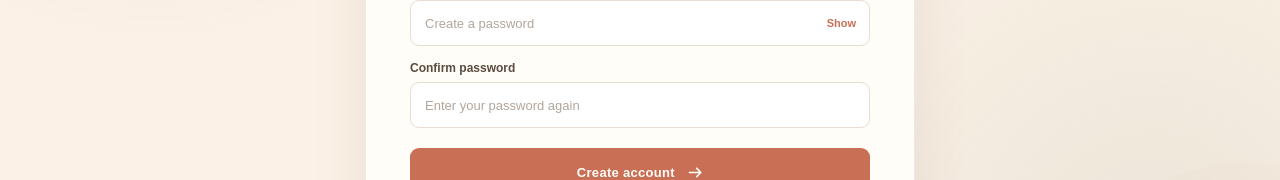
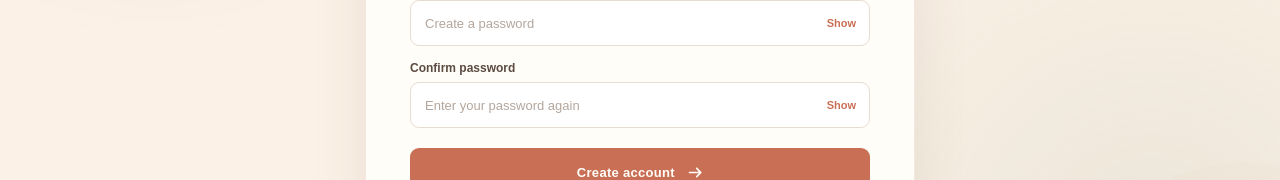
Before and after one commit to hemanthkumar387/little-wonders, a React (Vite) app: page /signup in a window 1280 px wide. Shown: the part 454-634 px from the top of the page. Built offline with nearby package versions, Linux system fonts and the light colour scheme; no server answers.

Commit message:
login update4 commit

```diff
--- a/src/Pages/Auth/SignupPage.jsx
+++ b/src/Pages/Auth/SignupPage.jsx
@@ -25,6 +25,7 @@ export default function SignupPage() {
     confirmPassword: "",
   });
   const [showPassword, setShowPassword] = useState(false);
+  const [showConfirmPassword, setShowConfirmPassword] = useState(false);
   const [loading, setLoading] = useState(false);
 
   const handleChange = (event) => {
@@ -182,8 +183,10 @@ export default function SignupPage() {
 
           <label className="lw-auth-field">
             <span>Confirm password</span>
+
+            <div className="lw-auth-password-wrap">
               <input
-              type="password"
+                type={showConfirmPassword ? "text" : "password"}
                 name="confirmPassword"
                 placeholder="Enter your password again"
                 value={form.confirmPassword}
@@ -191,6 +194,15 @@ export default function SignupPage() {
                 autoComplete="new-password"
                 required
               />
+
+              <button
+                type="button"
+                className="lw-auth-show-password"
+                onClick={() => setShowConfirmPassword((value) => !value)}
+              >
+                {showConfirmPassword ? "Hide" : "Show"}
+              </button>
+            </div>
           </label>
 
           <button className="lw-auth-submit" type="submit" disabled={loading}>
```
Lines whose indentation alone changed are shown as unchanged.
